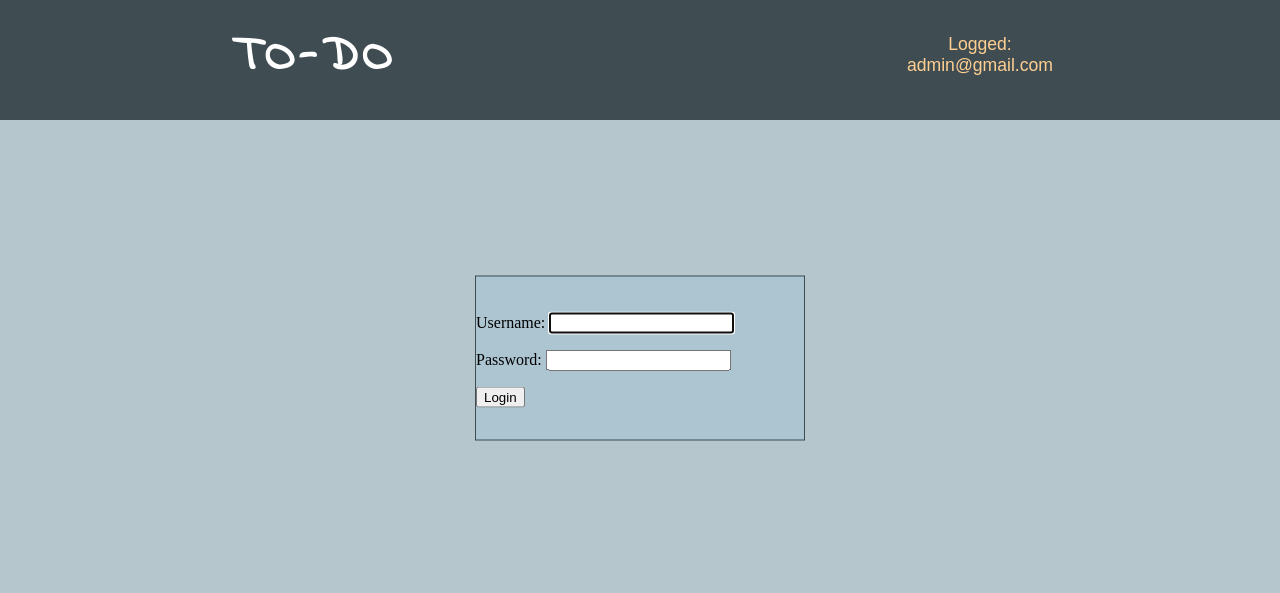
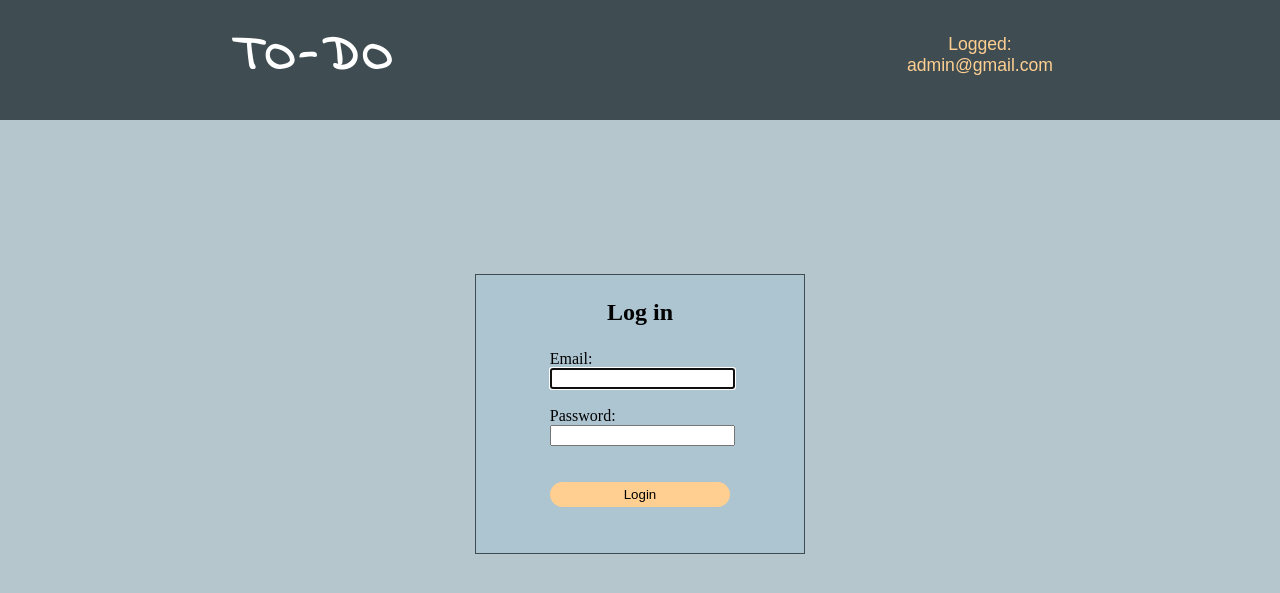
Before and after one commit to kryzasada/Django-Todo-App, a Django app: page / in a window 1280 px wide. Shown: the top 593 px of the page. Run offline with Django 3.2, Linux system fonts and the light colour scheme; a user stored in the database is signed in.

Commit message:
New design of login form

```diff
--- a/templates/base_css.css
+++ b/templates/base_css.css
@@ -100,17 +100,15 @@ div.main-block{
 div.login-form{
 	width: 330px;
 	min-width: 320px;
-	height : 20%;
-	min-height: 165px;
+    height : 280px;
 	background-color: #ADC5D1;
 	#background-color: red;
 	border: 1px solid #3F4D53;
 	margin: 0 auto;
 	position: relative;
 	top: 35%;
-	transform: translateY(-50%);
+	transform: translateY(-30%);
 	box-sizing: border-box;
-	padding-top: 20px;
 }
 
 div.register-form{
@@ -125,7 +123,7 @@ div.register-form{
 	top: 35%;
 	transform: translateY(-30%);
 	box-sizing: border-box;
-	padding-top: 20px;
+	padding-top: 10px;
 
 }
 
@@ -148,6 +146,7 @@ a.login-settings{
 	overflow: hidden;
 	position: relative;
 	text-decoration: none;
+
 }
 
 p.label-danger{
@@ -157,3 +156,17 @@ p.label-danger{
     text-align: center;
     margin-bottom: -25px;
 }
+
+input.login-register-button{
+    width: 100% ;
+    height: 25px;
+    float: right;
+    background-color: #FFCF91;
+    border: 0;
+    border-radius: 25px;
+}
+
+input.login-register-button:hover{
+ background-color: #e8be87;
+
+}
--- a/templates/login.html
+++ b/templates/login.html
@@ -1,11 +1,44 @@
 {% extends 'index.html' %}
 
 {% block content %}
-<div class = "login-form">
-	<form method="POST"> {% csrf_token %}
-	{{ form.as_p }}
-		<input type="submit" value = "Login">
-	</form>
+<div class = "login-form" id="login-form">
+    <p style="font-size: 1.5em; text-align: center; "><b> Log in </b></p>
+    <form method="POST">
+        {% csrf_token %}
+
+        <div style="width: 55%; margin: 0 auto">
+
+            <label> Email: </label>
+            <br>
+            {{ form.username }}
+            {{ form.username.error }}
+
+            <br>
+            <br>
+            <label> Password: </label>
+            <br>
+            {{ form.password }}
+            {{ form.password.error }}
+
+            {% if form.errors %}
+                <p class="label-danger">
+                    Incorrect username or password!
+                </p>
+                <script>
+                        var x = document.getElementById('login-form').getBoundingClientRect();
+                        var y = x.height + 50;
+                        y = y.toString() + "px";
+                        document.getElementById("login-form").style.height = y;
+
+                </script>
+            {% endif %}
+
+            <br>
+            <br>
+            <br>
+            <input type="submit" value="Login" class="login-register-button">
+        </div>
+
+    </form>
 </div>
-
 {% endblock %}
--- a/templates/register.html
+++ b/templates/register.html
@@ -57,7 +57,7 @@
             <br>
             <br>
             <br>
-            <input type="submit" value="Register" style="float: right;   ">
+            <input type="submit" value="Register" class="login-register-button">
         </div>
 
     </form>
```
